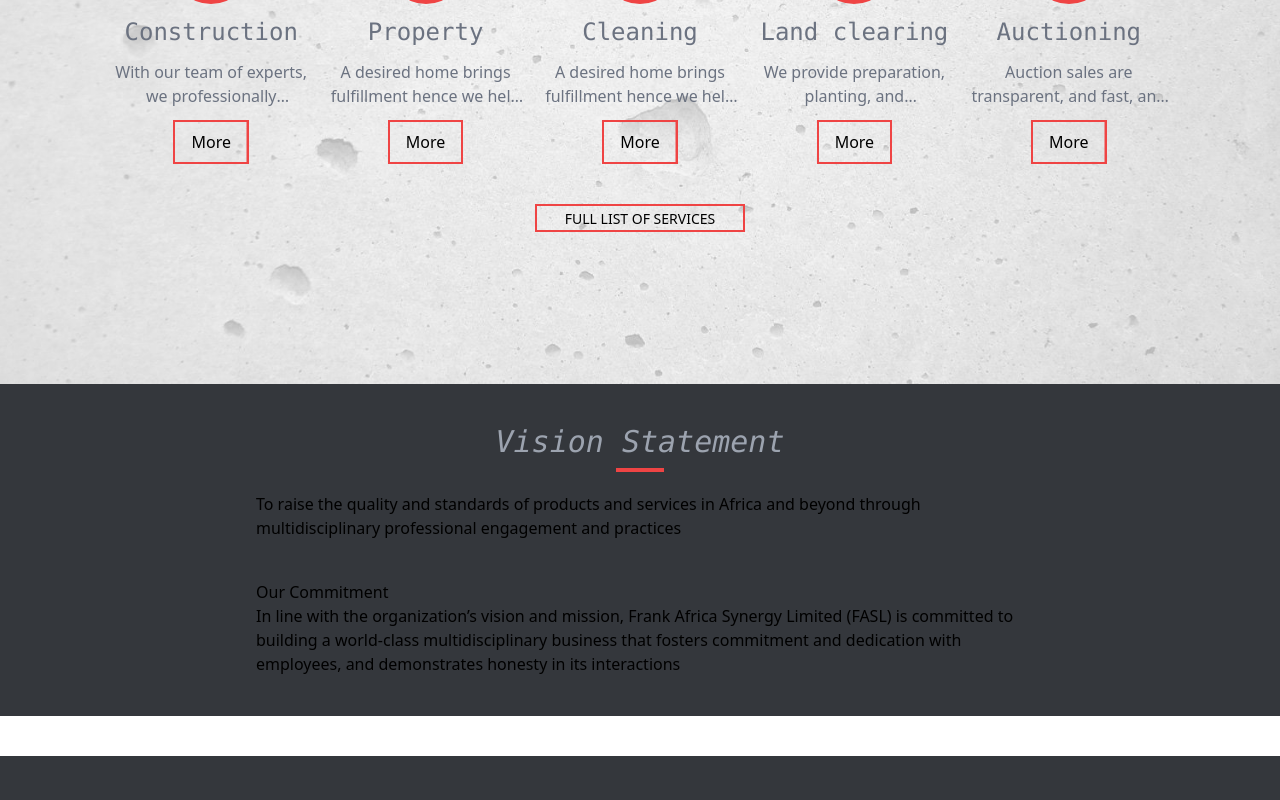
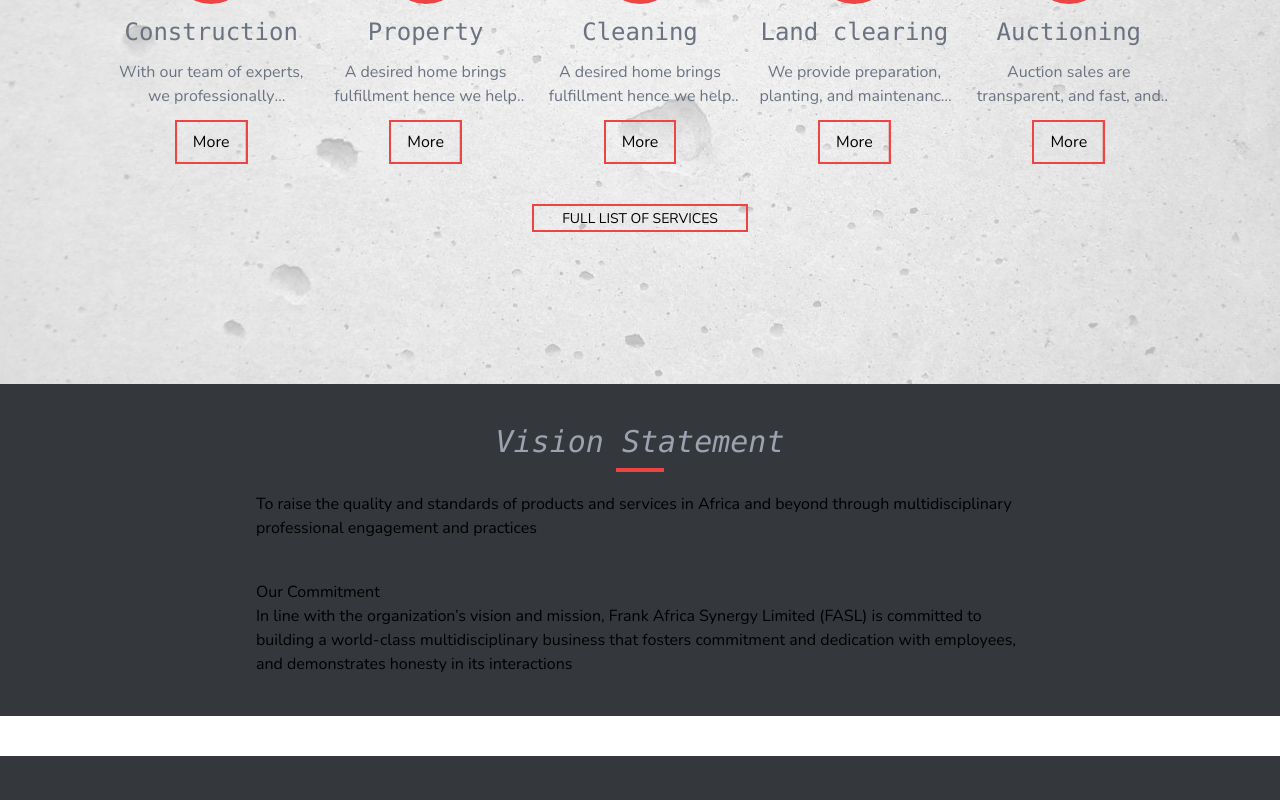
Before and after one commit to emmasam1/fasl, a React (Vite) app: page / in a window 1280 px wide. Shown: the part 1280-2080 px from the top of the page. Built offline with nearby package versions, Linux system fonts and the light colour scheme.

Commit message:
page font done

```diff
--- a/src/components/navbar/Navbar.jsx
+++ b/src/components/navbar/Navbar.jsx
@@ -93,7 +93,7 @@ const Navbar = () => {
               <li>
                 <Link
                   to="/"
-                  className="block py-2 px-3 font-mono font-bold text-[#454545] hover:text-green-900"
+                  className="block py-2 px-3 font-bold text-[#454545] hover:text-green-900"
                   aria-current="page"
                   onClick={closeMenu}
                 >
@@ -104,7 +104,7 @@ const Navbar = () => {
               <li>
                 <Link
                   to="/services"
-                  className="block py-2 px-3 font-mono font-bold text-[#454545] hover:text-green-900"
+                  className="block py-2 px-3 font-bold text-[#454545] hover:text-green-900"
                   onClick={closeMenu}
                 >
                   Services
@@ -114,7 +114,7 @@ const Navbar = () => {
               <li>
                 <Link
                   to="/#"
-                  className="block py-2 px-3 font-mono font-bold text-[#454545] hover:text-green-900"
+                  className="block py-2 px-3 font-bold text-[#454545] hover:text-green-900"
                   onClick={closeMenu}
                 >
                   About
@@ -123,7 +123,7 @@ const Navbar = () => {
               <li>
                 <Link
                   to="/#"
-                  className="block py-2 px-3 font-mono font-bold text-[#454545] hover:text-green-900"
+                  className="block py-2 px-3 font-bold text-[#454545] hover:text-green-900"
                   onClick={closeMenu}
                 >
                   Contact
@@ -134,7 +134,7 @@ const Navbar = () => {
           <div className="hidden md:flex md:items-center md:space-x-8 rtl:space-x-reverse">
             <Link
               to="/"
-              className="py-2 px-3 font-mono font-bold text-[#454545] hover:text-green-900"
+              className="py-2 px-3 font-bold text-[#454545] hover:text-green-900"
               aria-current="page"
             >
               Home
@@ -142,19 +142,19 @@ const Navbar = () => {
 
             <Link
               to="/services"
-              className="py-2 px-3 font-mono font-bold text-[#454545] hover:text-green-900"
+              className="py-2 px-3 font-bold text-[#454545] hover:text-green-900"
             >
               Services
             </Link>
             <Link
               to="/#"
-              className="py-2 px-3 font-mono font-bold text-[#454545] hover:text-green-900"
+              className="py-2 px-3 font-bold text-[#454545] hover:text-green-900"
             >
               About
             </Link>
             <Link
               to="/#"
-              className="py-2 px-3 font-mono font-bold text-[#454545] hover:text-green-900"
+              className="py-2 px-3 font-bold text-[#454545] hover:text-green-900"
             >
               Contact
             </Link>
--- a/src/index.css
+++ b/src/index.css
@@ -1,4 +1,5 @@
 /* index.css */
+@import url("https://fonts.googleapis.com/css2?family=Nunito:ital,wght@0,200..1000;1,200..1000&display=swap");
 @tailwind base;
 @tailwind components;
 @tailwind utilities;
@@ -6,6 +7,6 @@
 .overlay {
   background-color: rgba(0, 0, 0, 0.5);
 }
-/* body {
-  font-family: mono;
-} */
+body {
+  font-family: Nunito;
+}
--- a/tailwind.config.js
+++ b/tailwind.config.js
@@ -3,7 +3,11 @@
 export default {
   content: ["./index.html", "./src/**/*.{js,ts,jsx,tsx}"],
   theme: {
-    extend: {},
+    extend: {
+      fontFamily: {
+        sans: ['Nunito', 'ui-sans-serif', 'system-ui'],
+      }
+    },
   },
   plugins: [],
 };
```
